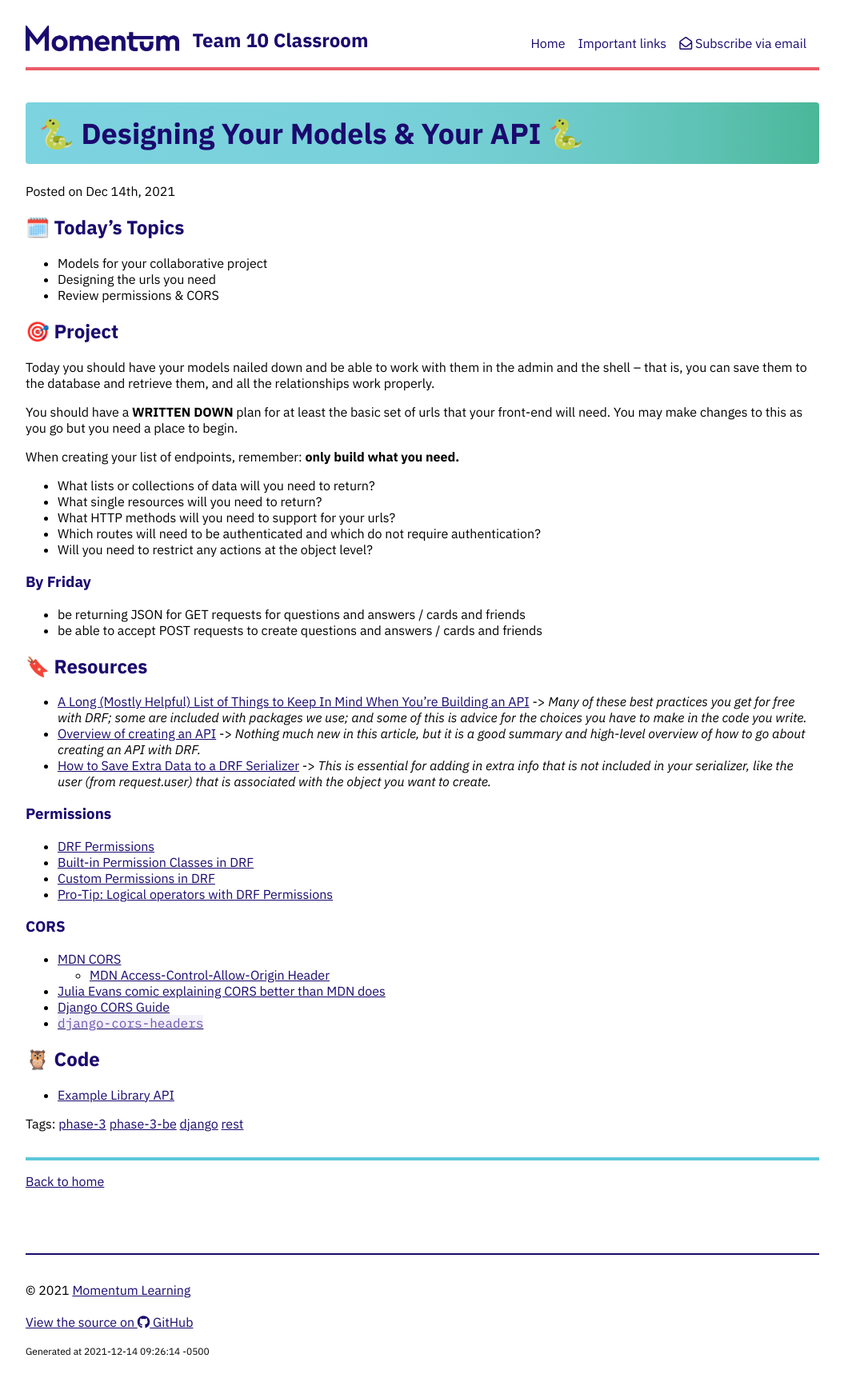
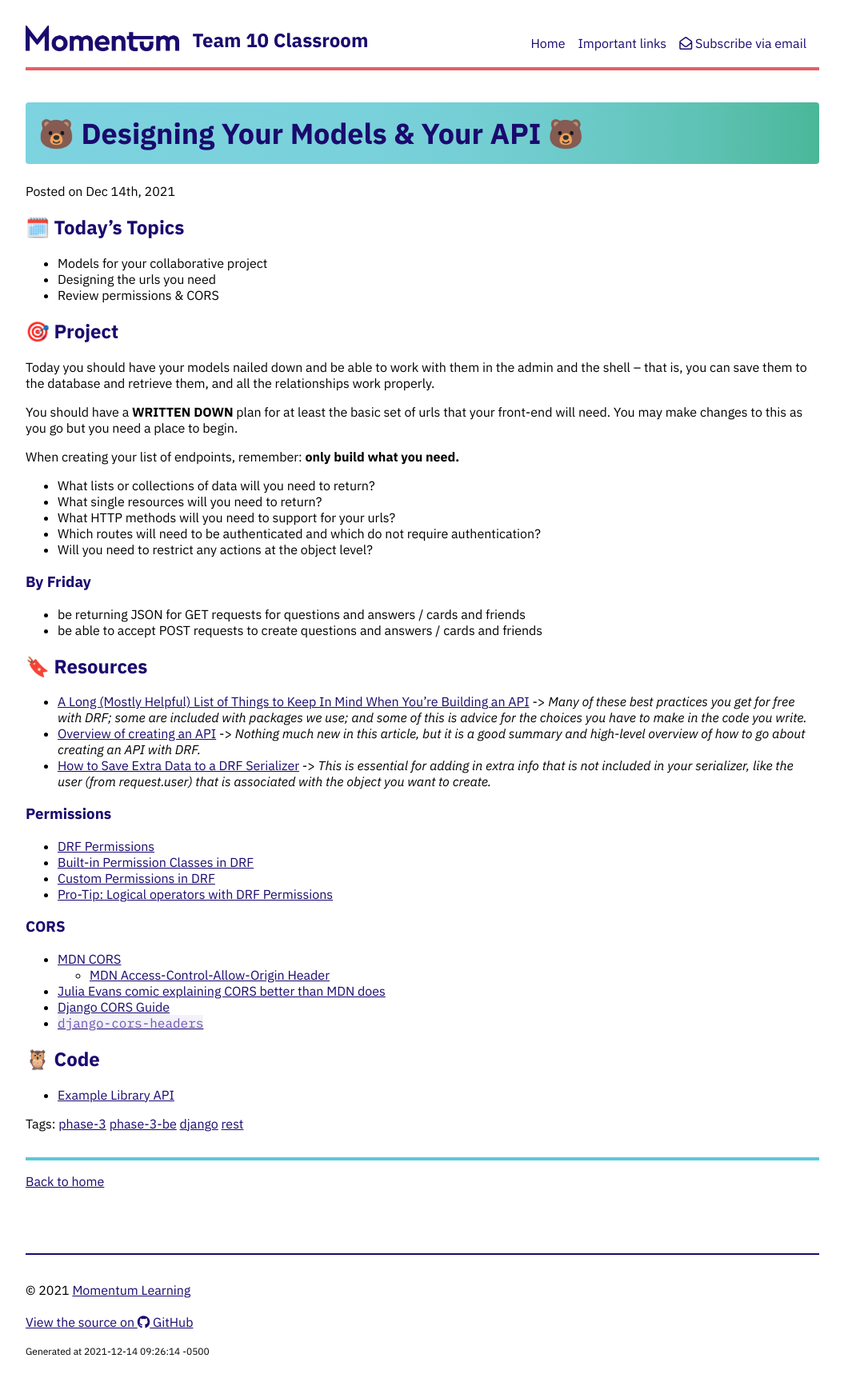
Before and after one commit to Momentum-Team-10/momentum-team-10.github.io, a Jekyll site: the page built from _posts/2021-12-14-be-api-design.md, in a window 1280 px wide. Shown: the whole page at 80% size, without its empty margins (112-1167 px from the left). Built offline with Jekyll 4.4.1, drawn with Linux system fonts in a browser that asks for light colours; nearby versions of some CDN libraries.

```diff
--- a/_posts/2021-12-14-be-api-design.md
+++ b/_posts/2021-12-14-be-api-design.md
@@ -1,6 +1,6 @@
 ---
 layout: post
-title: 🐍 Designing Your Models & Your API 🐍
+title: 🐻 Designing Your Models & Your API 🐻
 tags: phase-3 phase-3-be django rest
 ---
 
```
